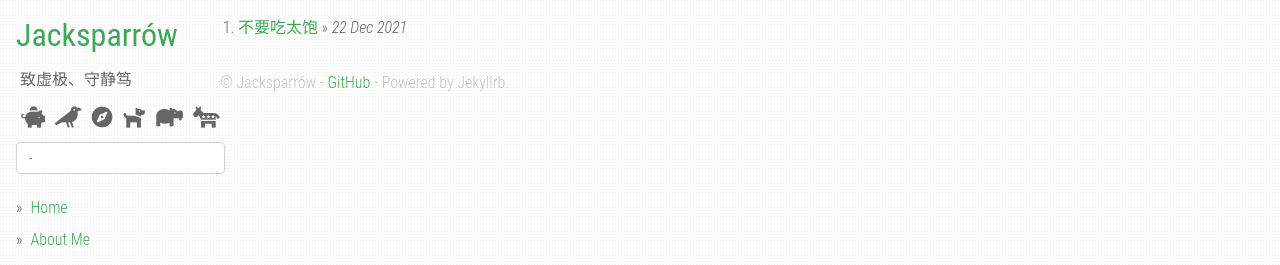
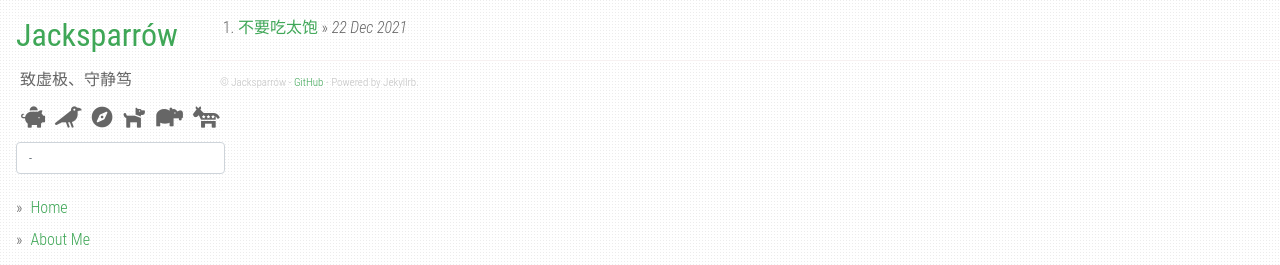
Before and after one commit to Yulinyi/jacksparrow.cn, a Jekyll site: the page built from index.html, in a window 1280 px wide. Shown: the top 265 px of the page. Built offline with Jekyll 4.4.1, drawn with Linux system fonts in a browser that asks for light colours; the list of posts is cut into pages by our own code.

Commit message:
Update default.html

```diff
--- a/_layouts/default.html
+++ b/_layouts/default.html
@@ -64,7 +64,7 @@ layout: compress
           {{ content }}
         </div>
         <div class="row p-1">
-          <footer class="fs-6">
+          <footer>
             &copy; {{ site.author }}{% if site.github %}
             - <a href="{{ site.github }}">{{ site.github }}</a> - Powered by Jekyllrb.
             {% endif %}
```
